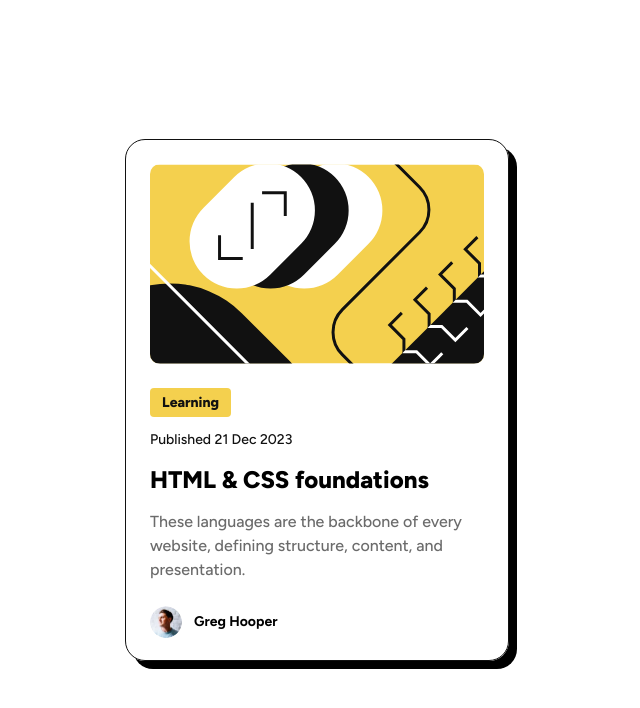
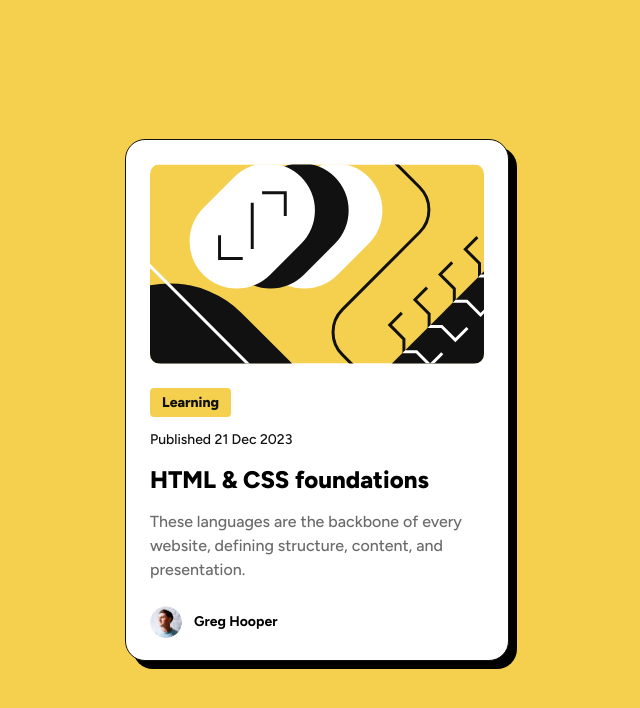
Before and after one commit to samehelhawary/blog-preview-card, a website built with Vite: page index.html in a window 1280 px wide. Shown: the whole page, without its empty margins (323-963 px from the left). Built offline with nearby package versions, Linux system fonts and the light colour scheme.

Commit message:
fix background color

```diff
--- a/index.html
+++ b/index.html
@@ -18,7 +18,7 @@
   <section>
     <div class="flex items-center justify-center min-h-screen">
       <div
-        class="w-[384px] h-[522px] rounded-[20px] border border-[#111111] shadow-[8px_8px_0px_0px_#000000] flex-col p-6 space-y-6">
+        class="w-[384px] h-[522px] rounded-[20px] border border-[#111111] shadow-[8px_8px_0px_0px_#000000] flex-col p-6 space-y-6 bg-white">
         <img class="rounded-[10px]" src="images/illustration-article.svg" alt="">
         <div class="space-y-3 h-auto ">
           <div class="w-fit  h-auto rounded bg-[#F4D04E]">
@@ -38,7 +38,6 @@
         </div>
       </div>
     </div>
-    </div>
   </section>
 
 
--- a/style.css
+++ b/style.css
@@ -3,5 +3,5 @@
 @tailwind utilities;
 
 body {
-  @apply font-sans;
+  @apply font-sans bg-[#F4D04E];
 }
```
